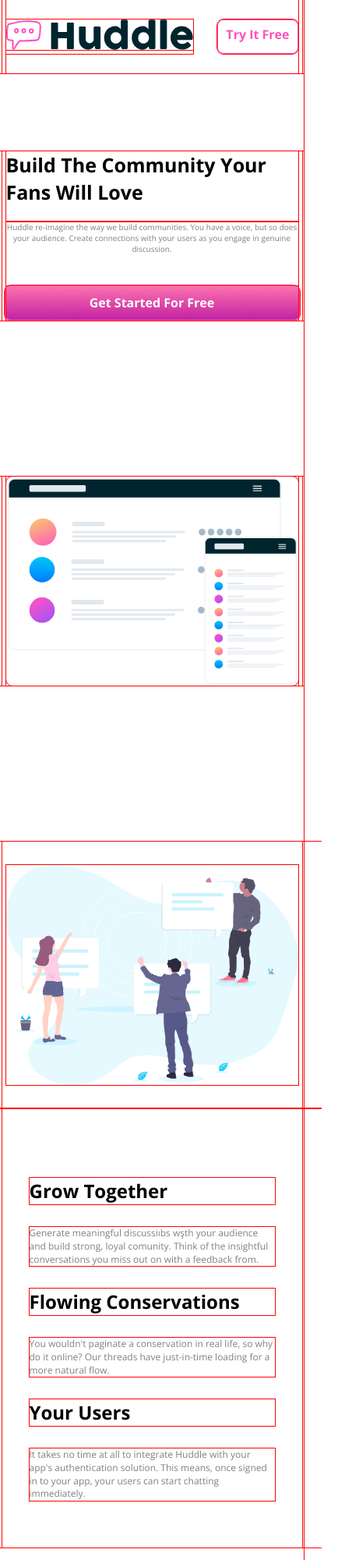
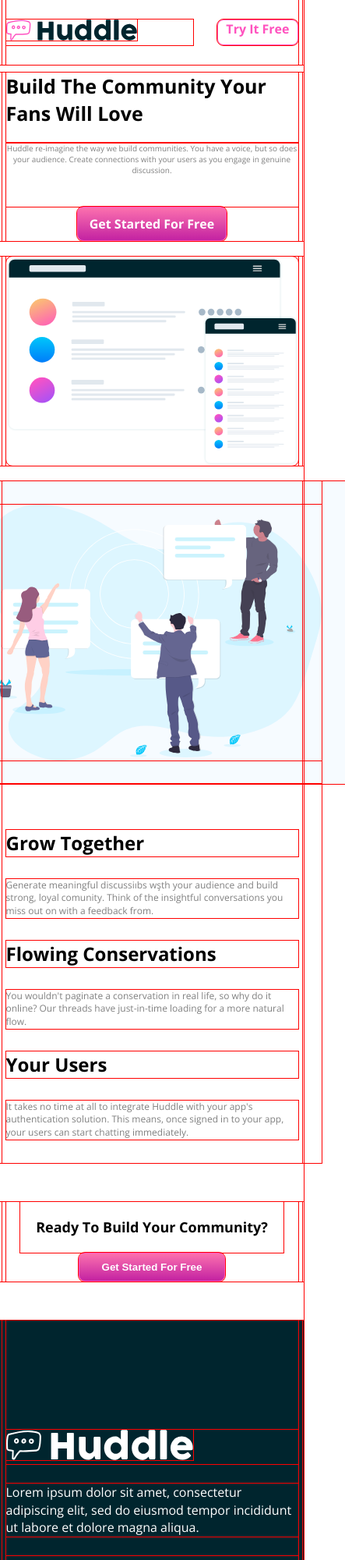
Before and after one commit to Magrebi/Huddle, a plain HTML site: page index.html in a window 390 px wide. Shown: the top 2000 px of the page at 78% size, 443 px wide, since content can reach past the window. Drawn offline with nearby package versions, Linux system fonts and the light colour scheme.

Commit message:
mobile process - 2

```diff
--- a/main.css
+++ b/main.css
@@ -232,15 +232,19 @@ a {
         padding: 25px 0px;
     }
 
+    .huddle-logo img{
+        width: 70%;
+        height: auto;
+    }
+
     .huddle-signup {
-        padding: 7px 10px;
+        padding: 0px 10px;
     }
 
     .main-text-container {
-        margin-top: 100px;
-        margin-bottom: 100px;
+        margin-top: 10px;
+        margin-bottom: 10px;
         display: flex;
-
         flex-direction: column;
         align-items: center;
     }
@@ -260,7 +264,7 @@ a {
     }
 
     .get-started {
-        width: 100%;
+        width: 50%;
         height: auto;
         display: inline-block;
         padding: 10px 1px;
@@ -269,8 +273,8 @@ a {
 
     .main-img-container {
         width: 100%;
-        margin-top: 200px;
-        margin-bottom: 200px;
+        margin-top: 20px;
+        margin-bottom: 20px;
         display: flex;
         align-items: center;
         justify-content: center;
@@ -288,15 +292,7 @@ a {
         justify-content: center;
         align-items: center;
         align-content: center;
-        margin-left: -30px;
-        margin-right: -30px;
-    }
 
-
-
-    .side-texts {
-        flex: 1;
-        padding: 60px;
     }
 
     .headline {
@@ -307,6 +303,8 @@ a {
 
     }
 
+
+
     .side-texts p {
         font-size: 12px;
         color: gray;
@@ -314,7 +312,8 @@ a {
     }
 
     .side-img {
-        width: 100;
+        background-color: #f6fbff;
+        width: 100%;
         height: auto;
         flex: 1;
         padding: 30px;
@@ -330,12 +329,12 @@ a {
         display: flex;
         flex-direction: column;
         align-items: center;
-        margin: 200px 0px;
+        margin: 50px 0px;
     }
 
     .above-footer-container h2 {
-        padding: 60px;
-        font-size: 48px;
+        padding: 20px;
+        font-size: 18px;
     }
 
     .social-medias {
@@ -390,7 +389,7 @@ a {
     }
 
     .upside .upsidebox.upside-right {
-        margin: 20px;
+        margin: 0px;
         width: 100%;
     }
 
@@ -403,10 +402,10 @@ a {
         justify-content: center;
     }
     .subscribe-form input {
-        padding: 8px 16px;
+        padding: 0;
         margin: 0px;
         outline: none;
-        width: 50%;
+        width: 80%;
         border-radius: 4px 0 0 4px;
         border: none;
     }
```
